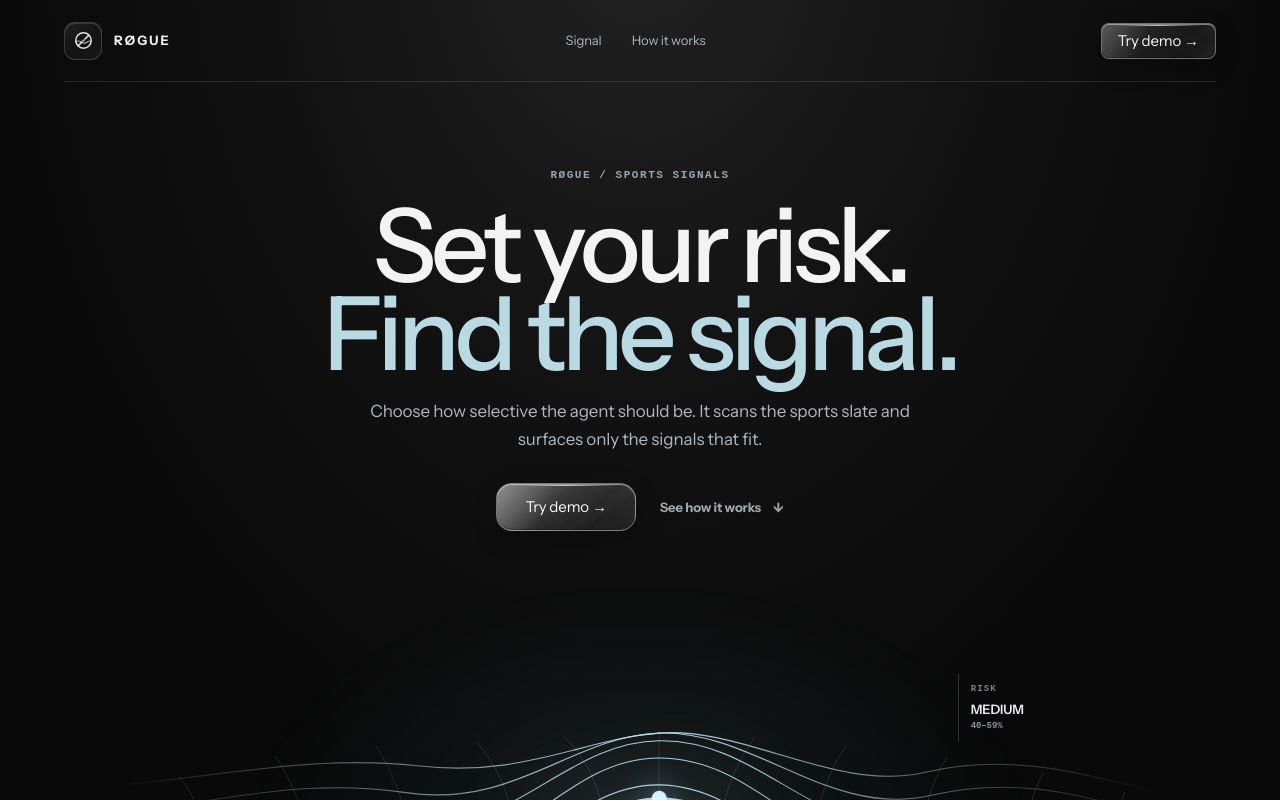
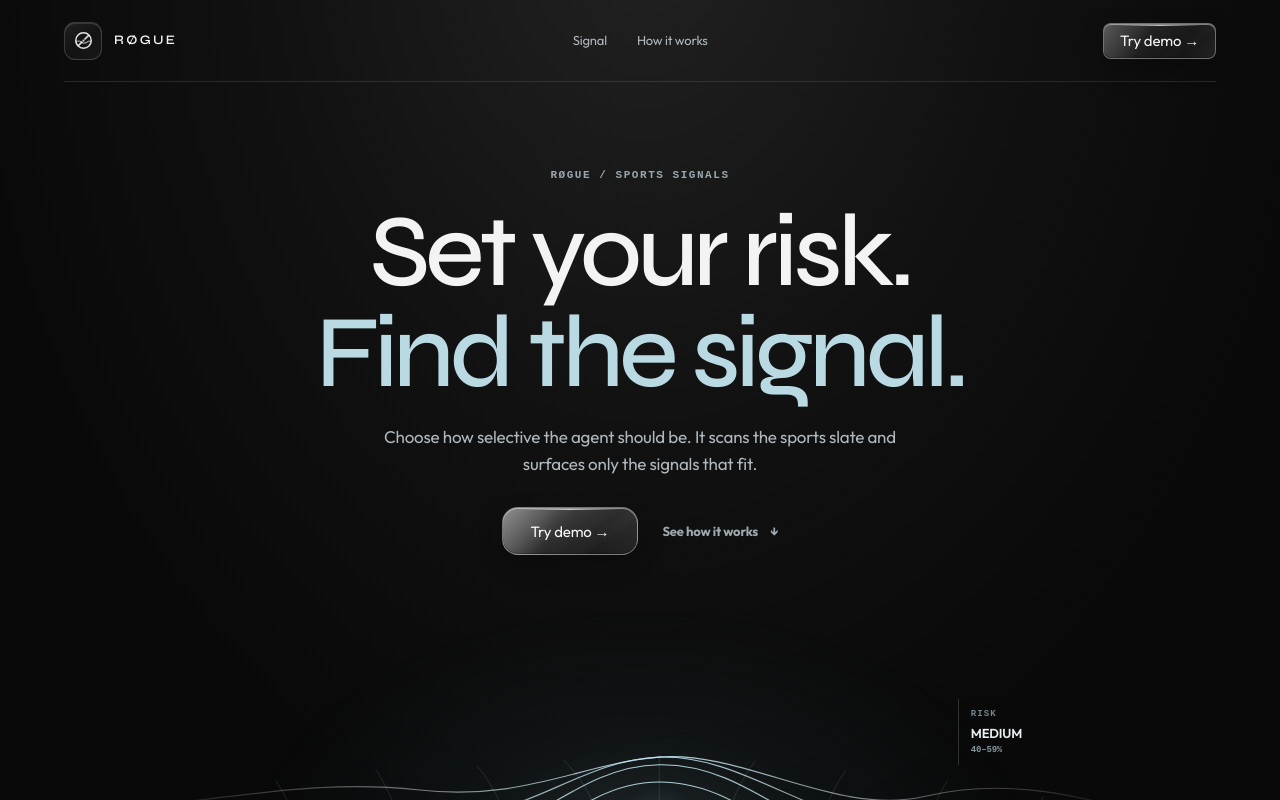
Before and after one commit to anshbalusa-ui/automated-risk-level-betting, a Next.js app: page / in a window 1280 px wide. Shown: the top 800 px of the page. Built offline with nearby package versions, Linux system fonts and the light colour scheme.

Commit message:
style: give RØGUE a distinct rounded type system

```diff
--- a/src/app/globals.css
+++ b/src/app/globals.css
@@ -1,7 +1,7 @@
 @import url("https://fonts.googleapis.com/css2?family=Instrument+Sans:wght@400;500;600;700&display=swap");
 @import "tailwindcss";
 
-:root { color-scheme:dark; --paper:#090909; --surface:#141414; --raised:#1d1d1d; --ink:#f3f3f3; --muted:#b7b7b7; --quiet:#a2a2a2; --line:#ffffff24; --accent:#a6ddec; --positive:#8cddc8; --warning:#d6d6d6; --negative:#bdbdbd; --font-body:"Instrument Sans","Avenir Next","Helvetica Neue",Arial,sans-serif; --font-display:"Instrument Sans","Avenir Next","Helvetica Neue",Arial,sans-serif; --glass-surface:linear-gradient(145deg,#ffffff0b,#ffffff04 48%,#ffffff08); --glass-elevated:linear-gradient(145deg,#ffffff16,#ffffff08 50%,#ffffff0c); --glass-border:#ffffff29; --glass-active:#ffffff8c; --focus:#fff; --glass-shadow:0 12px 30px #0006,inset 0 1px #ffffff18,inset 0 -1px #ffffff08; --glass-blur:blur(16px); }
+:root { color-scheme:dark; --paper:#090909; --surface:#141414; --raised:#1d1d1d; --ink:#f3f3f3; --muted:#b7b7b7; --quiet:#a2a2a2; --line:#ffffff24; --accent:#a6ddec; --positive:#8cddc8; --warning:#d6d6d6; --negative:#bdbdbd; --font-body:var(--font-rogue-body),"Avenir Next","Helvetica Neue",Arial,sans-serif; --font-display:var(--font-rogue-display),var(--font-rogue-body),"Avenir Next","Helvetica Neue",Arial,sans-serif; --glass-surface:linear-gradient(145deg,#ffffff0b,#ffffff04 48%,#ffffff08); --glass-elevated:linear-gradient(145deg,#ffffff16,#ffffff08 50%,#ffffff0c); --glass-border:#ffffff29; --glass-active:#ffffff8c; --focus:#fff; --glass-shadow:0 12px 30px #0006,inset 0 1px #ffffff18,inset 0 -1px #ffffff08; --glass-blur:blur(16px); }
 @theme inline { --color-background:var(--paper); --color-foreground:var(--ink); --font-sans:var(--font-body); --font-mono:ui-monospace,SFMono-Regular,monospace; }
 * { box-sizing:border-box; }
 html { min-height:100%; background:var(--paper); scroll-behavior:smooth; }
@@ -1206,12 +1206,13 @@ th { background:#ffffff16; }
 
 /* RØGUE typography */
 body {
-  letter-spacing:-.008em;
+  letter-spacing:-.012em;
+  font-weight:400;
 }
 .brand {
   font-family:var(--font-display);
-  font-weight:700;
-  letter-spacing:.16em;
+  font-weight:600;
+  letter-spacing:.18em;
 }
 .hero-copy h1,
 .page-heading h1,
@@ -1225,10 +1226,12 @@ body {
 .empty-state h2 {
   font-family:var(--font-display);
   font-weight:500;
-  letter-spacing:-.045em;
+  letter-spacing:-.038em;
 }
 .hero-copy h1 {
-  letter-spacing:-.052em;
+  font-weight:500;
+  letter-spacing:-.047em;
+  line-height:.98;
 }
 .button,
 .nav-link,
@@ -1248,3 +1251,19 @@ body {
 .bankroll-preview>span {
   letter-spacing:.14em;
 }
+
+
+/* Softer rounded body copy for the RØGUE identity */
+.hero-copy>p,
+.page-subtitle,
+.section-copy,
+.picks-intro,
+.panel p,
+.hint,
+.notice,
+.forecast-name small,
+.pick-factors small {
+  font-family:var(--font-body);
+  font-weight:400;
+  letter-spacing:-.012em;
+}
```
